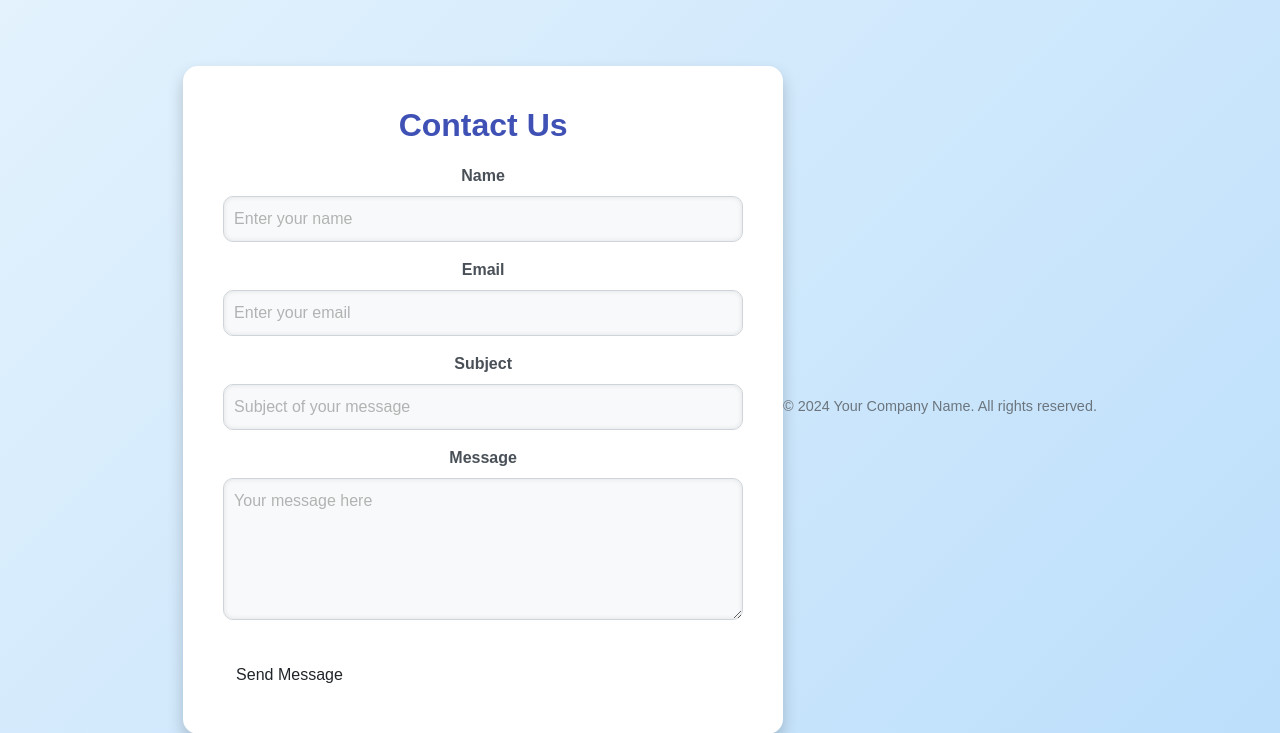
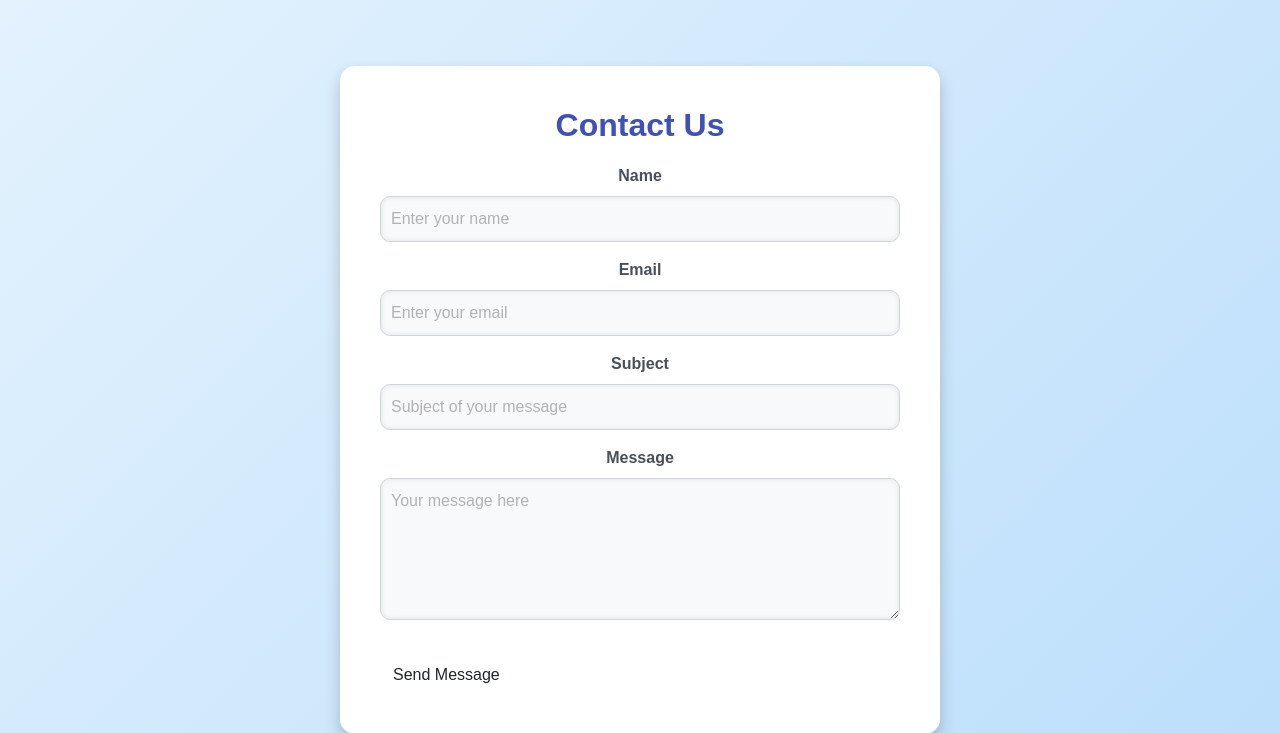
Before and after one commit to omkar192003/online-books, a PHP site: page /contactus.php in a window 1280 px wide. Shown: the top 733 px of the page. Run offline with PHP 8.4, Linux system fonts and the light colour scheme.

Commit message:
Update contactus.php

```diff
--- a/contactus.php
+++ b/contactus.php
@@ -125,9 +125,6 @@
         </form>
     </div>
 
-    <footer>
-        <p>&copy; 2024 Your Company Name. All rights reserved.</p>
-    </footer>
 
     <script src="https://code.jquery.com/jquery-3.6.0.min.js"></script>
     <script src="https://cdn.jsdelivr.net/npm/bootstrap@5.1.3/dist/js/bootstrap.bundle.min.js"></script>
```
